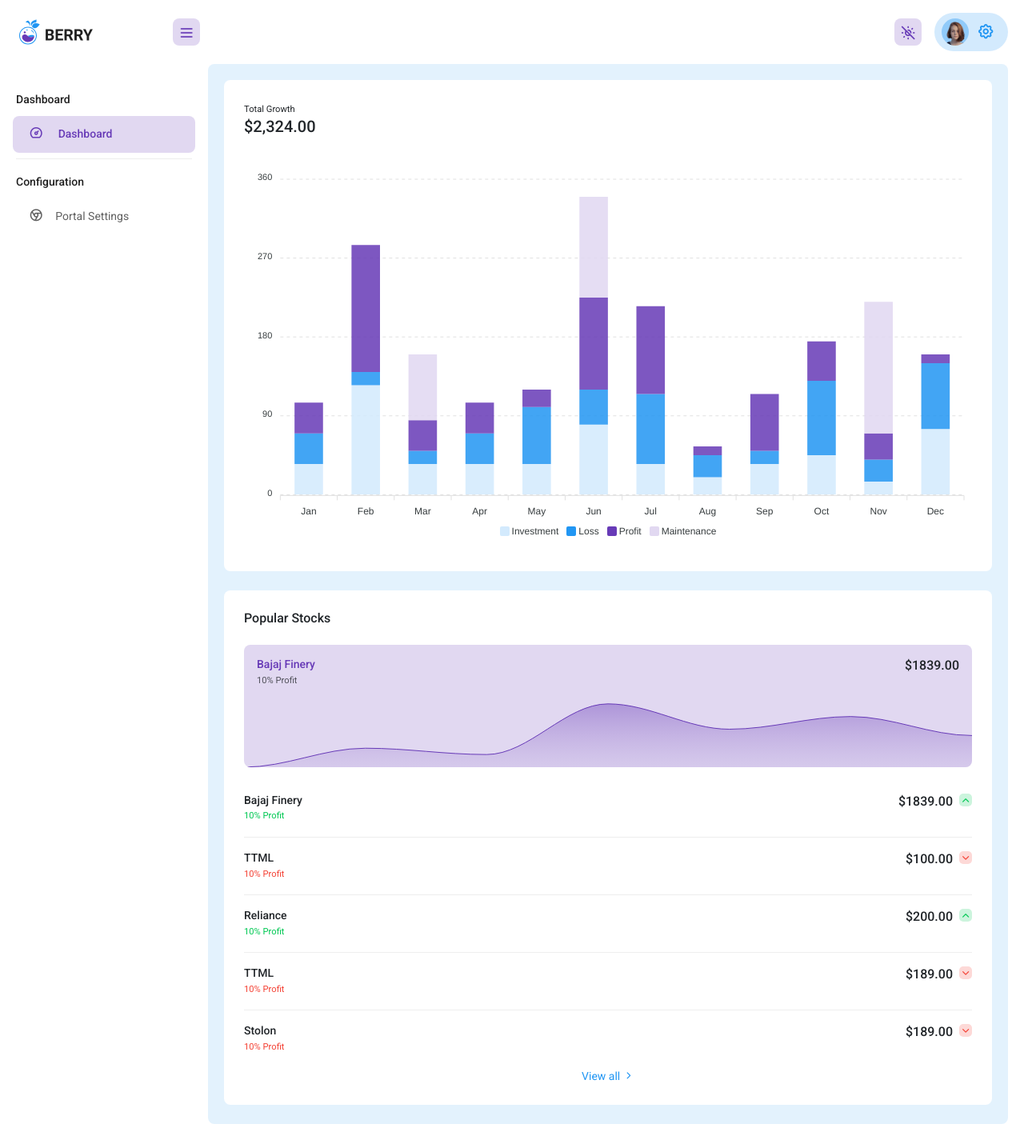
After one commit to jpelchat/test-drive-app, a Flask app: page /fakeindex in a window 1280 px wide. The commit adds this page. Shown: the whole page at 80% size. Run offline with Flask 2, Linux system fonts and the light colour scheme; style sheets or scripts are compiled from the project's sources; some libraries are stand-ins or nearby versions.

Commit message:
app updates

```diff
--- a/apps/home/routes.py
+++ b/apps/home/routes.py
@@ -8,7 +8,7 @@ from flask import render_template, request
 from flask_login import login_required
 from jinja2 import TemplateNotFound
 import sys
-import sqlite3
+import os
 
 def get_db_connection():
     conn = sqlite3.connect('database.db')
@@ -19,16 +19,24 @@ def get_db_connection():
 def index():
     return render_template('pages/index.html', segment='index')
 
-@blueprint.route('/result')
+@blueprint.route('/fakeindex')
+def fakeindex():
+    return render_template('pages/fakeindex.html', segment='index')
+
+@blueprint.route('/success', methods=['GET'])
+def success():
+     return render_template('pages/success.html', segment='index')
+
+@blueprint.route('/result', methods=['GET'])
 def result():
-    return 'hello world'
-
-@blueprint.route('/test')
-def test():
-    conn = get_db_connection()
-    posts = conn.execute('SELECT * FROM posts').fetchall()
-    conn.close()
-    return posts
+    data = request.args.get('btnradio', default="basic")
+    print(data)
+    if 'advanced' in data:
+        if not os.path.exists('success.file'):
+            os.mknod('success.file')
+        return render_template('pages/success.html', segment='index')
+    else:
+        return render_template('pages/index.html', segment='index')
 
 @blueprint.route('/typography')
 def typography():
--- /dev/null
+++ b/apps/templates/includes/fakenavigation.html
@@ -0,0 +1,58 @@
+<!-- [ Header Topbar ] start -->
+<header class="pc-header">
+  <div class="m-header">
+    <a href="/" class="pc-link">
+      <!-- ========   change your logo hear   ============ -->
+      <img src="{{ url_for('static', filename='assets/images/logo-dark.svg') }}" alt="" class="logo logo-lg" />
+    </a>
+    <!-- ======= Menu collapse Icon ===== -->
+    <div class="pc-h-item">
+      <a href="#" class="pc-head-link head-link-secondary m-0" id="sidebar-hide">
+        <i class="ti ti-menu-2"></i>
+      </a>
+    </div>
+  </div>
+  <div class="header-wrapper"> <!-- [Mobile Media Block] start -->
+<div class="me-auto pc-mob-drp">
+  <ul class="list-unstyled">
+    <li class="pc-h-item header-mobile-collapse">
+      <a href="#" class="pc-head-link head-link-secondary ms-0" id="mobile-collapse">
+        <i class="ti ti-menu-2"></i>
+      </a>
+    </li>
+
+    <li class="dropdown pc-h-item d-inline-flex d-md-none">
+      <a class="pc-head-link head-link-secondary dropdown-toggle arrow-none m-0" data-bs-toggle="dropdown" href="#"
+        role="button" aria-haspopup="false" aria-expanded="false">
+        <i class="ti ti-search"></i>
+      </a>
+
+    </li>
+
+  </ul>
+</div>
+<!-- [Mobile Media Block end] -->
+<div class="ms-auto">
+  <ul class="list-unstyled">
+
+    <li class="pc-h-item">
+      <label class="pc-head-link head-link-secondary arrow-none me-0">
+        <input type="checkbox" id="p_dark_mode" class="d-none">
+        <i class="ti ti-sun" id="p_mode_icon"></i>
+      </label>
+    </li>
+
+    <li class="dropdown pc-h-item header-user-profile">
+      <a class="pc-head-link head-link-primary dropdown-toggle arrow-none me-0" data-bs-toggle="dropdown" href="#"
+        role="button" aria-haspopup="false" aria-expanded="false">
+        <img src="{{ url_for('static', filename='assets/images/user/avatar-2.jpg') }}" alt="user-image" class="user-avtar" />
+        <span>
+          <i class="ti ti-settings"></i>
+        </span>
+      </a>
+    </li>
+  </ul>
+</div>
+ </div>
+</header>
+<!-- [ Header ] end -->
--- /dev/null
+++ b/apps/templates/includes/fakesidebar.html
@@ -0,0 +1,36 @@
+<!-- [ Sidebar Menu ] start -->
+<nav class="pc-sidebar">
+  <div class="navbar-wrapper">
+    <div class="m-header">
+      <a href="index.html" class="b-brand">
+        <!-- ========   Change your logo from here   ============ -->
+        <img src="{{ url_for('static', filename='assets/images/logo-dark.svg') }}" alt="" class="logo logo-lg" />
+      </a>
+    </div>
+    <div class="navbar-content">
+      <ul class="pc-navbar">
+        <li class="pc-item pc-caption">
+          <label>Dashboard</label>
+          <i class="ti ti-dashboard"></i>
+        </li>
+
+        <li class="pc-item">
+          <a href="/fakeindex" class="pc-link">
+            <span class="pc-micon"><i class="ti ti-dashboard"></i></span>
+            <span class="pc-mtext">Dashboard</span></a>
+        </li>
+
+        <li class="pc-item pc-caption">
+          <label>Configuration</label>
+          <i class="ti ti-brand-chrome"></i>
+        </li>
+        <li class="pc-item">
+          <a href="{{ url_for('home_blueprint.success') }}" class="pc-link"><span class="pc-micon"><i
+                class="ti ti-brand-chrome"></i></span><span class="pc-mtext">Portal Settings</span></a>
+        </li>
+      </ul>
+
+    </div>
+  </div>
+</nav>
+<!-- [ Sidebar Menu ] end -->
--- a/apps/templates/layouts/base-new.html
+++ /dev/null
@@ -1,6 +0,0 @@
-<!DOCTYPE html>
-<html lang="en">
-<body>
-    Test
-</body>
-</html>
--- /dev/null
+++ b/apps/templates/layouts/fakebase.html
@@ -0,0 +1,39 @@
+<!DOCTYPE html>
+<html lang="en">
+<head>
+  <title>{% block title %}{% endblock title %} | Berry Bootstrap 5 Admin Template</title>
+  <meta charset="utf-8" />
+  <meta name="viewport" content="width=device-width, initial-scale=1.0, user-scalable=0, minimal-ui" />
+  <meta http-equiv="X-UA-Compatible" content="IE=edge" />
+  <meta
+    name="description"
+    content="Berry is made using Bootstrap 5 design framework. Download the free admin template & use it for your project."
+  />
+  <meta name="keywords" content="Berry, Dashboard UI Kit, Bootstrap 5, Admin Template, Admin Dashboard, CRM, CMS, Bootstrap Admin Template" />
+  <meta name="author" content="CodedThemes" />
+
+  {% include 'includes/styles.html' %}
+
+  {% block extrastyle %}{% endblock extrastyle %}
+
+</head>
+<body>
+  {% block header %}
+    {% include 'includes/fakenavigation.html' %}
+  {% endblock header %}
+
+  {% block sidebar %}
+    {% include 'includes/fakesidebar.html' %}
+  {% endblock sidebar %}
+
+  {% block content %}{% endblock content %}
+
+  {% block footer %}
+    {% include 'includes/footer.html' %}
+  {% endblock footer %}
+
+  {% include 'includes/scripts.html' %}
+
+  {% block extra_js %}{% endblock extra_js %}
+</body>
+</html>
--- /dev/null
+++ b/apps/templates/pages/fakeindex.html
@@ -0,0 +1,138 @@
+{% extends 'layouts/fakebase.html' %}
+
+{% block title %} Dashboard {% endblock title %}
+{% block content %}
+  <!-- [ Main Content ] start -->
+  <div class="pc-container">
+    <div class="pc-content">
+      <!-- [ Main Content ] start -->
+      <div class="row">
+
+        <div class="col-xl-12 col-md-12">
+          <div class="card">
+            <div class="card-body">
+              <div class="row mb-3 align-items-center">
+                <div class="col">
+                  <small>Total Growth</small>
+                  <h3>$2,324.00</h3>
+                </div>
+              </div>
+              <div id="growthchart"></div>
+            </div>
+          </div>
+        </div>
+        <div class="col-xl-12 col-md-12">
+          <div class="card">
+            <div class="card-body">
+              <div class="row mb-3 align-items-center">
+                <div class="col">
+                  <h4>Popular Stocks</h4>
+                </div>
+                <div class="col-auto"> </div>
+              </div>
+              <div class="rounded bg-light-secondary overflow-hidden mb-3">
+                <div class="px-3 pt-3">
+                  <div class="row mb-1 align-items-start">
+                    <div class="col">
+                      <h5 class="text-secondary mb-0">Bajaj Finery</h5>
+                      <small class="text-muted">10% Profit</small>
+                    </div>
+                    <div class="col-auto">
+                      <h4 class="mb-0">$1839.00</h4>
+                    </div>
+                  </div>
+                </div>
+                <div id="bajajchart"></div>
+              </div>
+              <ul class="list-group list-group-flush">
+                <li class="list-group-item px-0">
+                  <div class="row align-items-start">
+                    <div class="col">
+                      <h5 class="mb-0">Bajaj Finery</h5>
+                      <small class="text-success">10% Profit</small>
+                    </div>
+                    <div class="col-auto">
+                      <h4 class="mb-0"
+                        >$1839.00<span class="ms-2 align-top avtar avtar-xxs bg-light-success"
+                          ><i class="ti ti-chevron-up text-success"></i></span
+                      ></h4>
+                    </div>
+                  </div>
+                </li>
+                <li class="list-group-item px-0">
+                  <div class="row align-items-start">
+                    <div class="col">
+                      <h5 class="mb-0">TTML</h5>
+                      <small class="text-danger">10% Profit</small>
+                    </div>
+                    <div class="col-auto">
+                      <h4 class="mb-0"
+                        >$100.00<span class="ms-2 align-top avtar avtar-xxs bg-light-danger"
+                          ><i class="ti ti-chevron-down text-danger"></i></span
+                      ></h4>
+                    </div>
+                  </div>
+                </li>
+                <li class="list-group-item px-0">
+                  <div class="row align-items-start">
+                    <div class="col">
+                      <h5 class="mb-0">Reliance</h5>
+                      <small class="text-success">10% Profit</small>
+                    </div>
+                    <div class="col-auto">
+                      <h4 class="mb-0"
+                        >$200.00<span class="ms-2 align-top avtar avtar-xxs bg-light-success"
+                          ><i class="ti ti-chevron-up text-success"></i></span
+                      ></h4>
+                    </div>
+                  </div>
+                </li>
+                <li class="list-group-item px-0">
+                  <div class="row align-items-start">
+                    <div class="col">
+                      <h5 class="mb-0">TTML</h5>
+                      <small class="text-danger">10% Profit</small>
+                    </div>
+                    <div class="col-auto">
+                      <h4 class="mb-0"
+                        >$189.00<span class="ms-2 align-top avtar avtar-xxs bg-light-danger"
+                          ><i class="ti ti-chevron-down text-danger"></i></span
+                      ></h4>
+                    </div>
+                  </div>
+                </li>
+                <li class="list-group-item px-0">
+                  <div class="row align-items-start">
+                    <div class="col">
+                      <h5 class="mb-0">Stolon</h5>
+                      <small class="text-danger">10% Profit</small>
+                    </div>
+                    <div class="col-auto">
+                      <h4 class="mb-0"
+                        >$189.00<span class="ms-2 align-top avtar avtar-xxs bg-light-danger"
+                          ><i class="ti ti-chevron-down text-danger"></i></span
+                      ></h4>
+                    </div>
+                  </div>
+                </li>
+              </ul>
+              <div class="text-center">
+                <a href="#!" class="b-b-primary text-primary">View all <i class="ti ti-chevron-right"></i></a>
+              </div>
+            </div>
+          </div>
+        </div>
+        <!-- [ sample-page ] end -->
+      </div>
+      <!-- [ Main Content ] end -->
+    </div>
+  </div>
+  <!-- [ Main Content ] end -->
+{% endblock content %}
+
+{% block extra_js %}
+  <!-- Apex Chart -->
+  <script src="{{ url_for('static', filename='assets/js/plugins/apexcharts.min.js') }}"></script>
+  <script src="{{ url_for('static', filename='assets/js/pages/dashboard-default.js') }}"></script>
+  <!-- [Page Specific JS] end -->
+{% endblock extra_js %}
--- a/apps/templates/pages/sample-page.html
+++ b/apps/templates/pages/sample-page.html
@@ -34,9 +34,9 @@
 
                 <input type="radio" class="btn-check" name="btnradio" id="btnradio3" value="advanced" autocomplete="off">
                 <label class="btn btn-outline-primary" for="btnradio3">Advanced</label>
-
                 </div>
-
+                <br><br>
+                <input class="btn btn-success" type="submit" value="Submit">
               </form>
 
 
```
Also changed, not shown: apps/templates/pages/index-new.html (deleted, +0 -10 lines), apps/templates/pages/success.html (added, +36 -0 lines), 2 other files.
